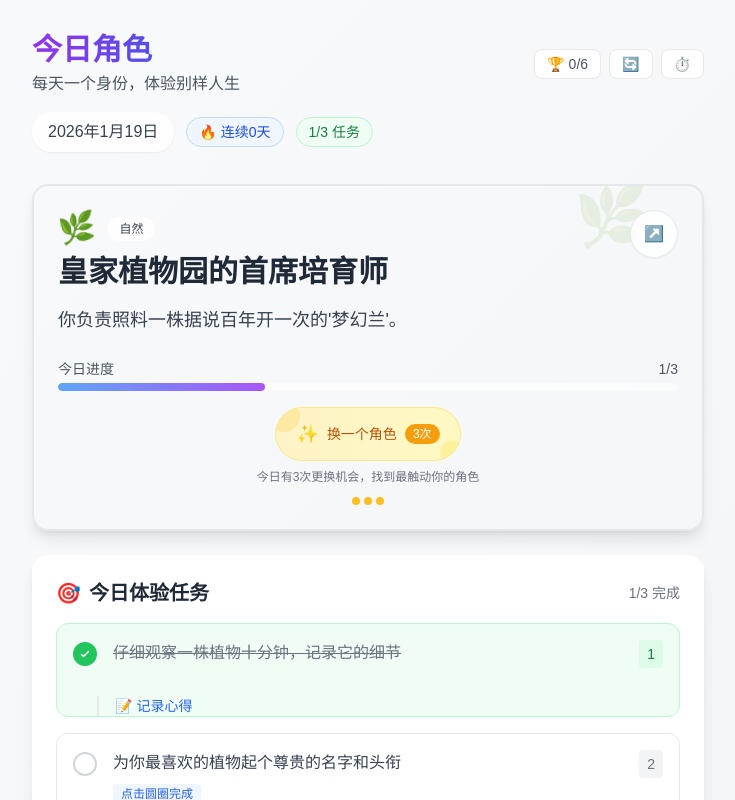
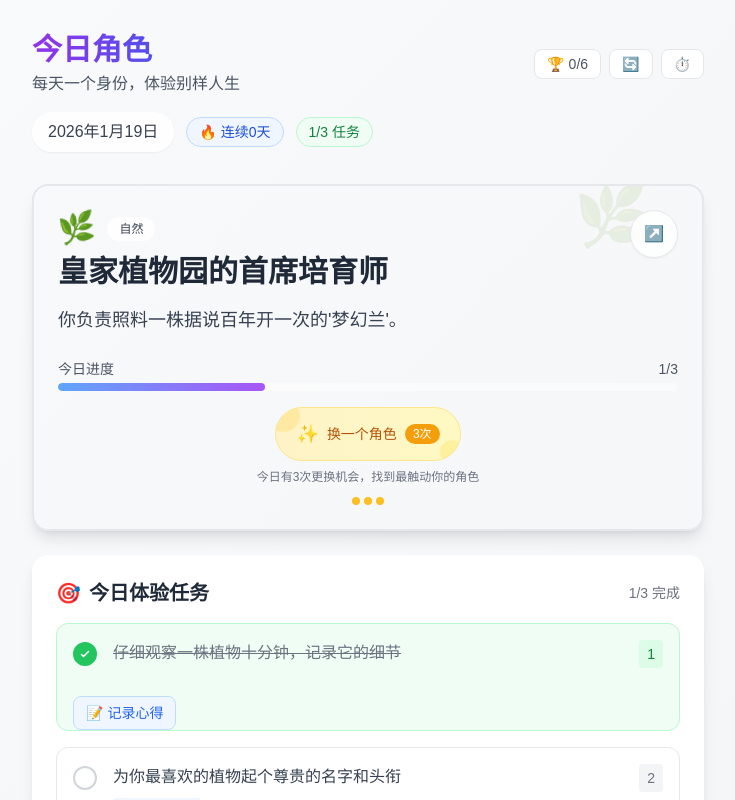
Before and after one commit to Tomo-Efficient/today-role, a Next.js app: page / in a window 1280 px wide. Both pictures are taken after a click on the button 357 px from the left and 654 px from the top of the page. Shown: the top 800 px of the page, without its empty margins (272-1007 px from the left). Built offline with nearby package versions, Linux system fonts and the light colour scheme.

Commit message:
MVP-V3.0

```diff
--- a/components/TaskList.tsx
+++ b/components/TaskList.tsx
@@ -107,11 +107,20 @@ export default function TaskList({
 
               {/* 心得记录区域 */}
 <AnimatePresence>
-                {(isCompleted || note) && (
+  {(isCompleted || note) && ( // 这里保持原条件，TaskNote 组件内部会处理隐藏逻辑
     <motion.div
+      key={`note-${index}`} // 为每个任务的心得区域添加唯一的 key
       initial={{ height: 0, opacity: 0 }}
-                    animate={{ height: 'auto', opacity: 1 }}
-                    exit={{ height: 0, opacity: 0 }}
+      animate={{
+        height: 'auto',
+        opacity: 1,
+        transition: { duration: 0.3, ease: "easeOut" }
+      }}
+      exit={{
+        height: 0,
+        opacity: 0,
+        transition: { duration: 0.2, ease: "easeIn" }
+      }}
       className="overflow-hidden"
     >
       <TaskNote
--- a/components/TaskNote.tsx
+++ b/components/TaskNote.tsx
@@ -21,6 +21,7 @@ export default function TaskNote({
   const [isEditing, setIsEditing] = useState(false);
   const [note, setNote] = useState(initialNote);
   const [showNote, setShowNote] = useState(!!initialNote);
+  const [shouldRenderNote, setShouldRenderNote] = useState(!!initialNote || isCompleted);
   const textareaRef = useRef<HTMLTextAreaElement>(null);
 
   useEffect(() => {
@@ -30,31 +31,52 @@ export default function TaskNote({
   }, [isEditing]);
 
   const handleSave = () => {
-    onSaveNote(taskIndex, note.trim());
+    const trimmedNote = note.trim();
+    onSaveNote(taskIndex, trimmedNote);
     setIsEditing(false);
     setShowNote(true);
+    // 如果保存了内容，确保继续显示心得区域
+    if (trimmedNote) {
+      setShouldRenderNote(true);
+    }
   };
 
   const handleCancel = () => {
     setNote(initialNote);
     setIsEditing(false);
+
+    // 如果没有初始心得且用户取消了编辑，应该完全隐藏心得区域
     if (!initialNote) {
       setShowNote(false);
+      // 延迟隐藏整个组件，让动画先完成
+      setTimeout(() => {
+        setShouldRenderNote(false);
+      }, 300); // 匹配动画持续时间
     }
   };
 
-  if (!isCompleted && !showNote) {
+  // 当任务完成时，确保显示心得区域
+  useEffect(() => {
+    if (isCompleted && !shouldRenderNote) {
+      setShouldRenderNote(true);
+    }
+  }, [isCompleted, shouldRenderNote]);
+
+  // 如果任务未完成且没有心得，则不渲染组件
+  if (!shouldRenderNote) {
     return null;
   }
 
   return (
-    <div className="mt-3 ml-10 border-l-2 border-gray-200 pl-4">
-      <AnimatePresence>
+    <div className="mt-3 pl-4">
+      <AnimatePresence mode="wait"> {/* 添加 mode="wait" 确保动画按顺序执行 */}
         {isEditing ? (
           <motion.div
+            key="editing" // 添加 key 帮助 AnimatePresence 识别不同的状态
             initial={{ opacity: 0, height: 0 }}
             animate={{ opacity: 1, height: 'auto' }}
             exit={{ opacity: 0, height: 0 }}
+            transition={{ duration: 0.2 }}
             className="space-y-2"
           >
             <textarea
@@ -82,8 +104,11 @@ export default function TaskNote({
           </motion.div>
         ) : showNote ? (
           <motion.div
+            key="viewing" // 添加 key
             initial={{ opacity: 0 }}
             animate={{ opacity: 1 }}
+            exit={{ opacity: 0 }}
+            transition={{ duration: 0.2 }}
             className="group cursor-pointer"
             onClick={() => setIsEditing(true)}
           >
@@ -102,22 +127,24 @@ export default function TaskNote({
               )}
             </div>
           </motion.div>
-        ) : (
-          isCompleted && (
+        ) : isCompleted ? (
           <motion.div
+            key="prompt" // 添加 key
             initial={{ opacity: 0 }}
             animate={{ opacity: 1 }}
+            exit={{ opacity: 0, height: 0 }}
+            transition={{ duration: 0.2 }}
+            className="flex items-center"
           >
             <button
               onClick={() => setIsEditing(true)}
-                className="text-sm text-blue-600 hover:text-blue-700 flex items-center gap-1"
+              className="text-sm text-blue-600 hover:text-blue-700 flex items-center gap-1 px-3 py-1.5 rounded-lg border border-blue-200 bg-blue-50 hover:bg-blue-100 transition-colors"
             >
               <span>📝</span>
               <span>记录心得</span>
             </button>
           </motion.div>
-          )
-        )}
+        ) : null}
       </AnimatePresence>
     </div>
   );
```
Lines whose indentation alone changed are shown as unchanged.
